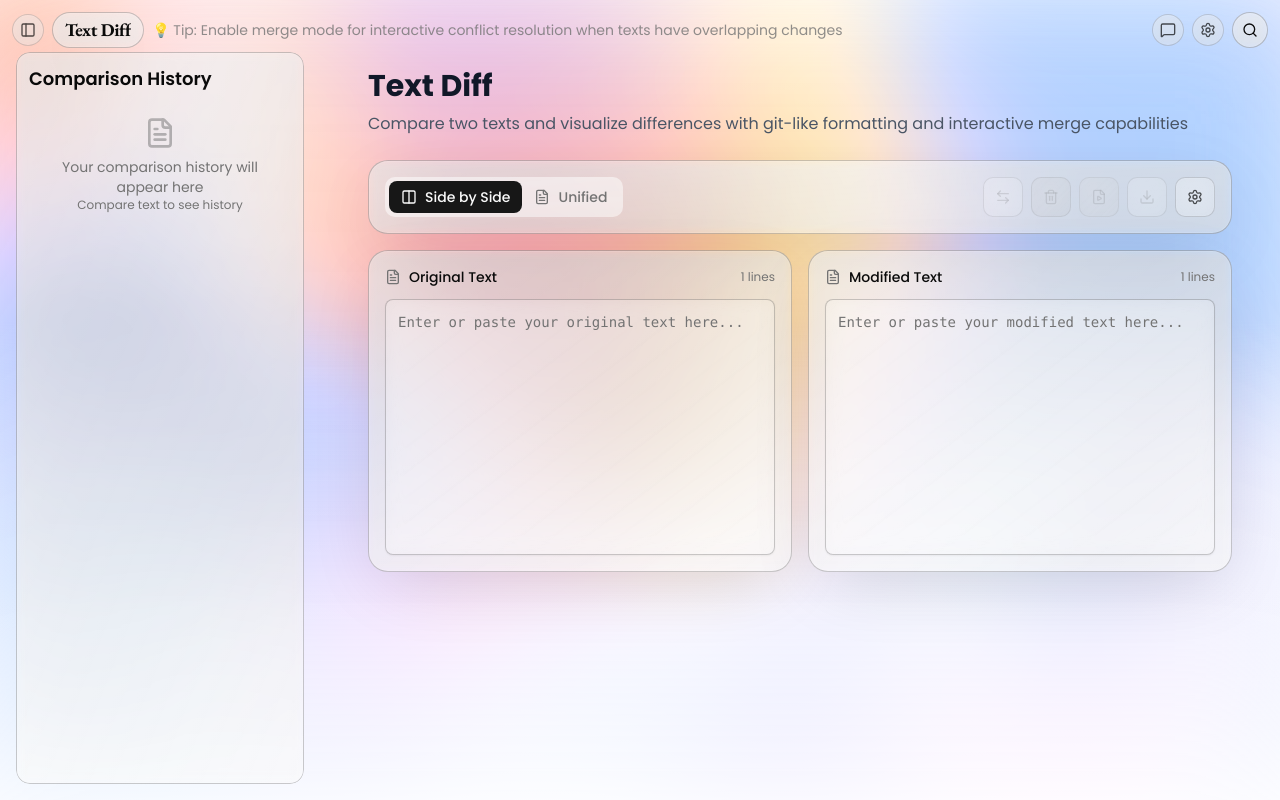
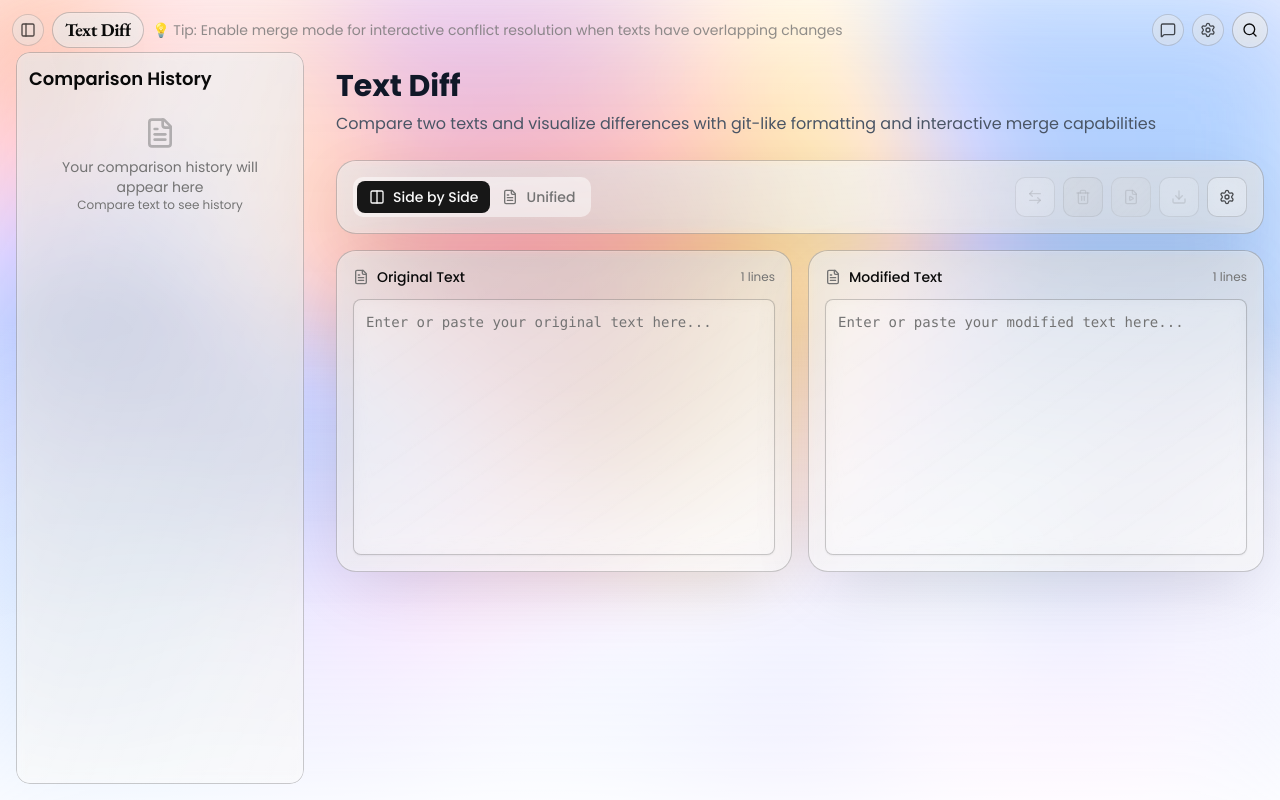
Before and after one commit to jaycho1214/onlineutilities, a Next.js app: page /text-diff in a window 1280 px wide. Built offline with nearby package versions, Linux system fonts and the light colour scheme.

Commit message:
refactor: increase maximum width of TextDiffPage container for improved layout

```diff
--- a/src/features/text-diff/pages/text-diff-page.tsx
+++ b/src/features/text-diff/pages/text-diff-page.tsx
@@ -40,7 +40,7 @@ export function TextDiffPage() {
   };
 
   return (
-    <div className="container mx-auto px-4 py-8 max-w-4xl">
+    <div className="container mx-auto px-4 py-8 max-w-7xl">
       {/* Follow random generator pattern */}
       {/* Header */}
       <div className="mb-6">
```
